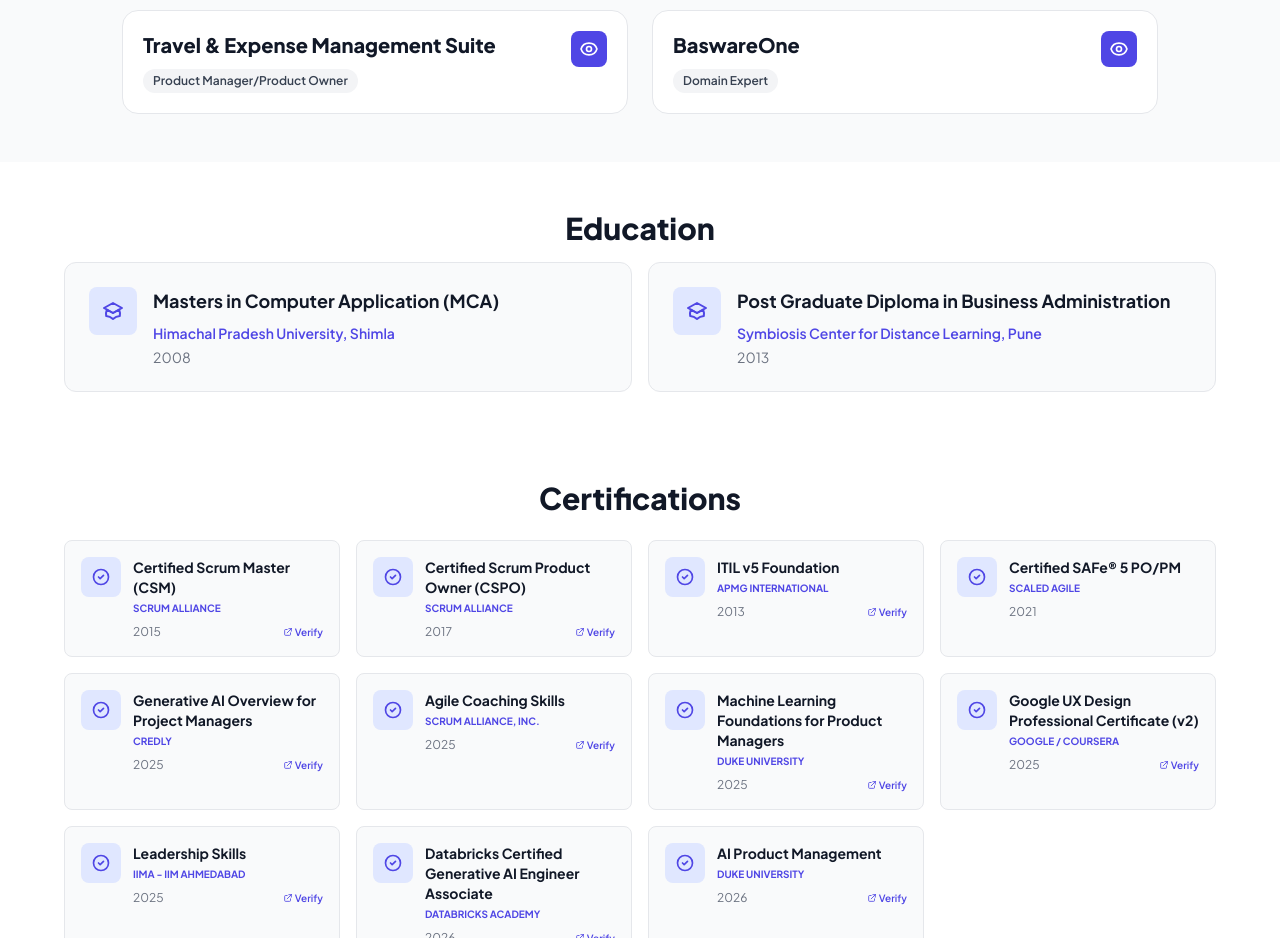
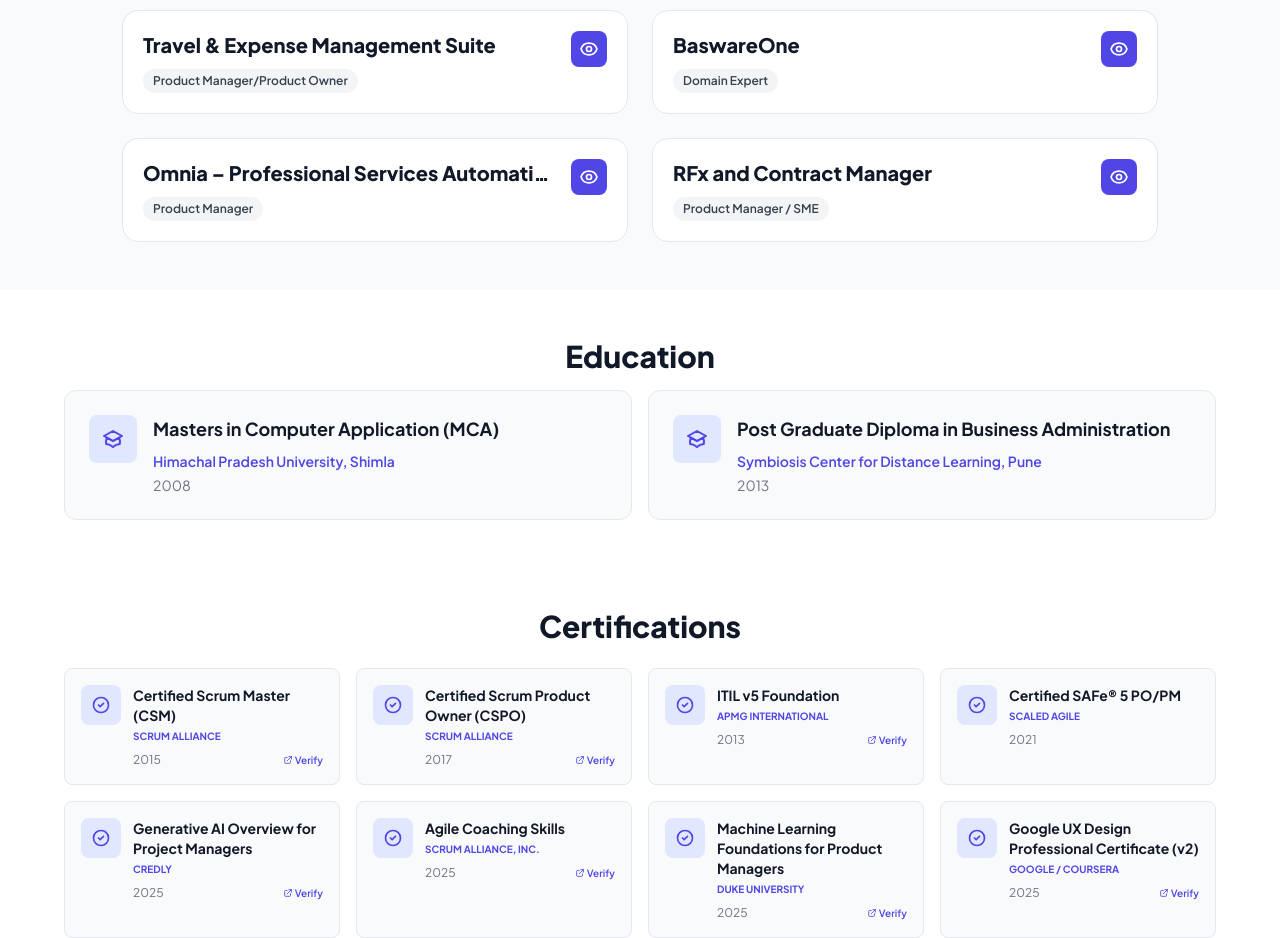
Before and after one commit to aroratanuj/aroratanuj-profile, a React (Vite) app: page / in a window 1280 px wide. Shown: the part 3800-4738 px from the top of the page. Built offline with nearby package versions, Linux system fonts and the light colour scheme.

Commit message:
Added Projects

```diff
--- a/src/data/portfolio.ts
+++ b/src/data/portfolio.ts
@@ -23,32 +23,9 @@
 export const pmExperienceText = pmExperienceSummary.formattedText;
 export const pmYears = pmExperienceSummary.totalYears;
 
-export const projects: Project[] = [
-  {
-    title: 'Professional Services Automation Platform',
-    description: 'B2B SaaS platform for professional services automation with cloud-native solutions',
-    impact: 'Reduced revenue leakage through real-time payment processing, improved project margins via data-driven resource allocation',
-    technologies: ['AWS', 'SaaS', 'B2B', 'Cloud-Native', 'Automation']
-  },
-  {
-    title: 'Supplier Experience Portal (SXP)',
-    description: 'Enterprise supplier management platform with no-code/low-code capabilities for multi-ERP customers',
-    impact: 'Reduced customer deployment time from weeks to days, improved supplier onboarding and platform adoption',
-    technologies: ['B2B SaaS', 'No-Code/Low-Code', 'ERP Integration', 'Workflow Automation']
-  },
-  {
-    title: 'Travel & Expense Management Suite',
-    description: 'Comprehensive T&E management platform for enterprise CFOs with invoice processing and digitization',
-    impact: 'Reduced customer churn by 10%, cut expense processing time from 45 to 25 seconds',
-    technologies: ['FinTech', 'AP Automation', 'Process Optimization', 'Multi-Product Suite']
-  },
-  {
-    title: 'Automated Testing Framework',
-    description: 'Comprehensive testing frameworks for web and desktop applications to enhance delivery efficiency',
-    impact: 'Improved release verification and product closure processes, enhanced agile development efficiency',
-    technologies: ['Testing Automation', 'Web & Desktop Apps', 'Agile Development', 'Quality Assurance']
-  }
-];
+import { projectsData } from './projects';
+
+export const projects: Project[] = projectsData;
 
 import { skillsData } from './skills';
 
--- a/src/data/projects.ts
+++ b/src/data/projects.ts
@@ -61,6 +61,33 @@
     ],
     impact: 'Improved P2P workflow automation for SMEs, enhanced solution design and compliance',
     technologies: ['P2P', 'SME Solutions', 'Workflow Automation', 'Compliance Management']
+  },
+  {
+    title: 'Omnia – Professional Services Automation Tool',
+    role: 'Product Manager',
+    description: 'Omnia is a Professional Services Automation platform that manages the full lifecycle of client engagements, from contract setup through resource allocation, invoicing, and financial reporting. It unifies core delivery functions across SOWs, projects, clients, milestones, employees, and financials, with integrations spanning CRM, HRMS, billing, and BI tools.',
+    responsibilities: [
+      'Triaged and prioritized reported bugs for timely resolution',
+      'Analyzed and translated business requirements into actionable specs',
+      'Authored BRDs and discovery-phase documentation',
+      'Partnered with stakeholders to deliver against the agreed Definition of Done',
+      'Served as liaison between internal and external teams for cross-product collaboration'
+    ],
+    impact: 'Enabled leadership to move beyond manual MIS processes to real-time reporting on financial health and operational throughput, supporting high-confidence, data-driven decisions',
+    technologies: ['PSA', 'B2B SaaS', 'CRM Integration', 'HRMS Integration', 'BI & Reporting']
+  },
+  {
+    title: 'RFx and Contract Manager',
+    role: 'Product Manager / SME',
+    description: 'A sourcing solution built for a major telecom company to manage the full RFx lifecycle and contract administration, enabling strategic sourcing teams to run vendor selection, negotiations, and contract governance within a single platform.',
+    responsibilities: [
+      'Serving as Subject Matter Expert for the client\'s sourcing solution',
+      'Partnering with cross-functional teams to shape the product roadmap',
+      'Defining features to help organizations manage spend effectively and drive cost savings',
+      'Streamlining procurement operations through platform capabilities'
+    ],
+    impact: 'Supports the client in managing spend effectively, driving cost savings, and streamlining end-to-end procurement operations',
+    technologies: ['B2B SaaS', 'RFx Management', 'Contract Lifecycle Management', 'Strategic Sourcing']
   }
 ];
 
```
